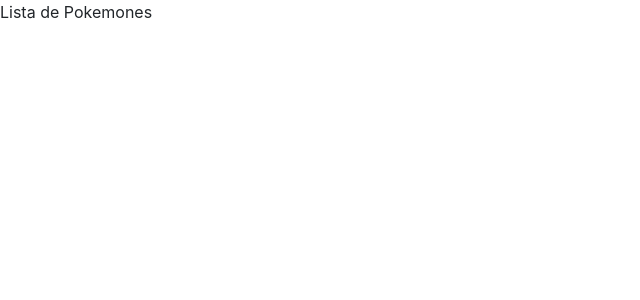
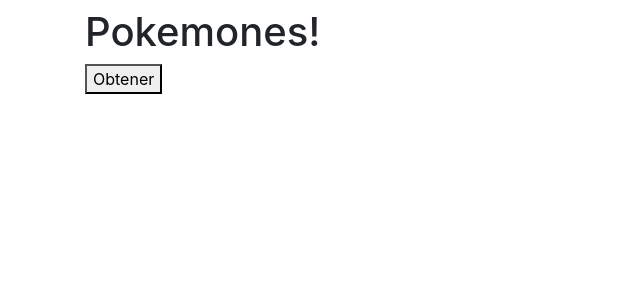
Before and after one commit to Jefh15/fundamentos-redux, a React (Create React App) app: page / in a window 1280 px wide. Shown: the top 300 px of the page, without its empty margins (0-640 px from the left). Built offline with nearby package versions, Linux system fonts and the light colour scheme.

Commit message:
Incorporo y creo un componente llamado Pokemon.jsx donde ahi voy a mostrar mi array de pokemosnes, con la funcionalidad de useDispatch y useSelector

```diff
--- a/src/components/Pokemones.jsx
+++ b/src/components/Pokemones.jsx
@@ -1,13 +1,52 @@
 import React from 'react'
+// importo dos hooks useDispatch y useSelector ya configuradps en react-redux
+
+// hooks react redux
+// useDispatch ---> sirve para consumir nuestra accion
+// useSelector --> para leer el array(que es toda la lista del array) de mi API
+import { useDispatch, useSelector } from 'react-redux'
+
+// importamos la acción
+import { obtenerPokemonesAccion } from '../redux/pokeDucks'
+
 
 const Pokemones = () => {
 
+    // declaramos displach para llamar a la acción o acciones
+    // para ello importamos la accion --> obtenerPokemonesAccion
+    const dispatch = useDispatch()
+
+    // crearmos el state utilizando nuestra tienda
+    // store.pokemones lo sacamos de la tienda
+    const pokemones = useSelector(
+        // devuelve una funcion de flecha a nuestro store
+        // como queremos solo acceder al array --> .array
+        store => store.pokemones.array
+    )
+    // imprimo los el array de pokemones
+    console.log(pokemones)
 
 
 
     return (
-        <div>
-            Lista de  Pokemones
+        <div className='container mt-2'>
+            <h1>Pokemones!</h1>
+            <button
+                // on click
+                onClick={
+                    // dispatch( llama la funcion especifica)
+                    () => dispatch(obtenerPokemonesAccion())}>Obtener</button>
+            {/* hago una lista */}
+            <ul>
+                {
+                    // recorro mis pokemones
+                    pokemones.map((item, index) => (
+                        <li
+                            // le paso mi key
+                            key={item.name}>{item.name}</li>
+                    ))
+                }
+            </ul>
         </div>
     )
 }
```
